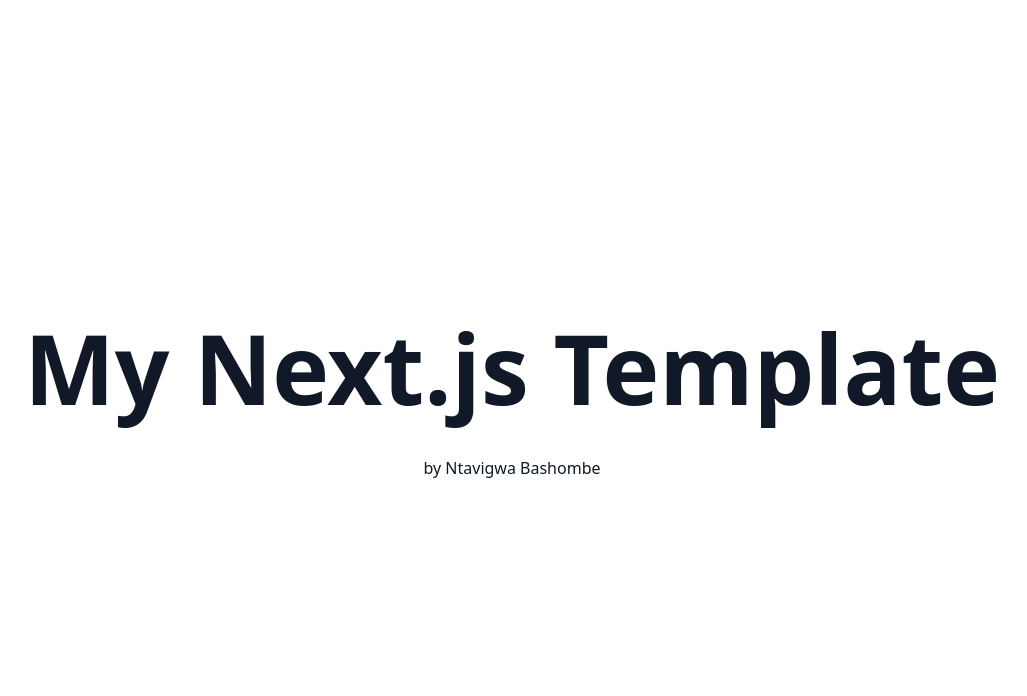
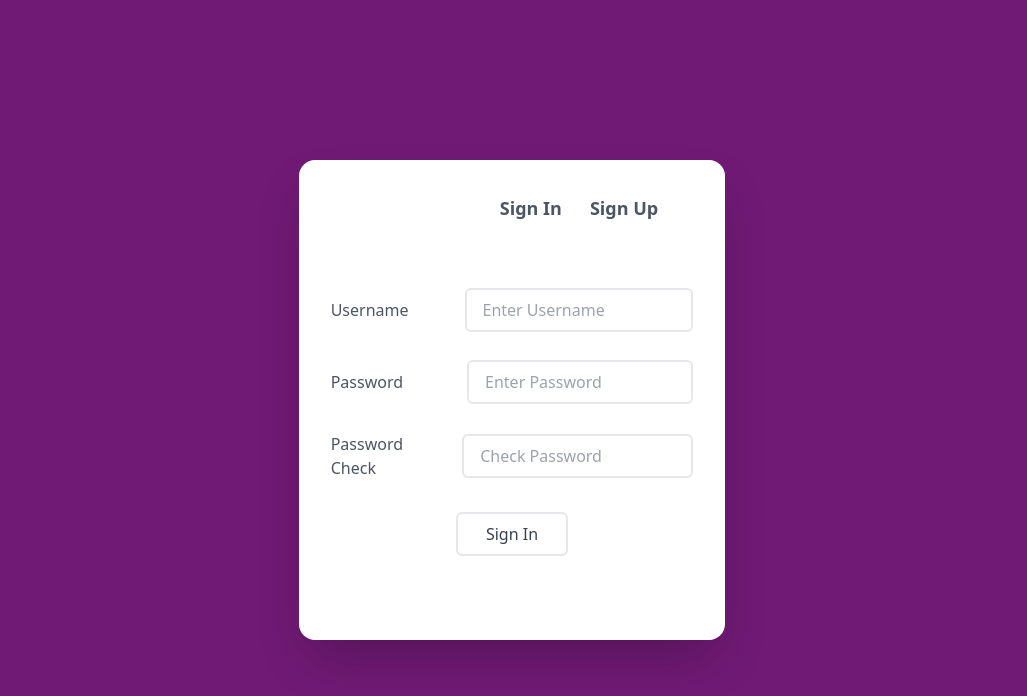
Before and after one commit to Joel-Kimikya/form-validation, a Next.js app: page / in a window 1280 px wide. Shown: the top 696 px of the page, without its empty margins (128-1155 px from the left). Built offline with nearby package versions, Linux system fonts and the light colour scheme.

Commit message:
sign in part done

```diff
--- a/components/PageMetaData.tsx
+++ b/components/PageMetaData.tsx
@@ -4,7 +4,7 @@
 const PageMetaData = (): JSX.Element => {
   return (
     <Head>
-      <title>Ntavigwa Template</title>
+      <title>Form - Validation</title>
       <meta name='description' content='Ensemble Pour Le Changement - RDC' />
     </Head>
   );
--- a/pages/index.tsx
+++ b/pages/index.tsx
@@ -1,5 +1,6 @@
 import React from 'react';
 import { NextPage } from 'next';
+// import { useRouter } from 'next/router';
 
 /**
  * @author Ntavigwa Bashombe
@@ -11,12 +12,66 @@
  * @version 1.0.0
  */
 const Home: NextPage = (): JSX.Element => {
+  // const route = useRouter();
+
   return (
-    <div className='flex flex-col space-y-10 w-full h-full justify-center items-center min-h-screen text-8xl text-gray-900 font-bold'>
-      <p>My Next.js Template</p>
-      <p className='text-base font-medium'>by Ntavigwa Bashombe</p>
+    <div className='bg-fuchsia-900 flex justify-center items-center h-screen'>
+      <div className='bg-white w-1/3 h-3/5 rounded-2xl shadow-2xl text-gray-600'>
+        <div className='flex flex-row justify-around items-center h-[20%] text-lg font-bold'>
+          <div></div>
+          <div className='flex flex-row space-x-7'>
+            {/* <button
+              onClick={() => route.push('/')}
+              className='hover:text-fuchsia-900'
+            > */}
+            <div> Sign In</div>
+            {/* </button> */}
+            {/* <button
+              onClick={() => route.push('/post')}
+              className='hover:text-fuchsia-900'
+            > */}
+            <div> Sign Up</div>
+            {/* </button> */}
+          </div>
+        </div>
+        <div className='flex flex-col space-y-7 m-8'>
+          <div className='flex flex-row items-center space-x-14'>
+            <label>Username</label>
+            <input
+              type='text'
+              placeholder='Enter Username'
+              className='bg-white border-2 border-gray-200 py-2 focus:outline-none px-4 text-black w-2/3 rounded-md'
+            />
+          </div>
+          <div className='flex flex-row items-center space-x-16'>
+            <label>Password</label>
+            <input
+              type='password'
+              placeholder='Enter Password'
+              className='bg-white border-2 border-gray-200 py-2 focus:outline-none px-4 text-black w-2/3 rounded-md'
+            />
+          </div>
+          <div className='flex flex-row items-center space-x-4'>
+            <label>Password Check</label>
+            <input
+              type='password'
+              placeholder='Check Password'
+              className='bg-white border-2 border-gray-200 py-2 focus:outline-none px-4 text-black w-2/3 rounded-md'
+            />
+          </div>
+        </div>
+        <div className='flex justify-center'>
+          <div className='flex w-28 justify-center border-2 py-2 rounded-md hover:bg-fuchsia-100 transition ease-out duration-700 text-gray-700'>
+            <button>Sign In</button>
+          </div>
+        </div>
+      </div>
     </div>
   );
 };
 
+{
+  /* <button onClick={() => route.push('/post')}>Post</button> */
+}
+
 export default Home;
--- /dev/null
+++ b/pages/post.tsx
@@ -0,0 +1,50 @@
+import React from 'react';
+// import { useRouter } from 'next/router';
+
+const signUp = () => {
+  // const route = useRouter();
+
+  return (
+    <div className='bg-fuchsia-900 flex justify-center items-center h-screen'>
+      <div className='bg-white w-1/2 h-3/4 rounded-2xl shadow-2xl text-gray-600'>
+        <div className='flex flex-row justify-around items-center h-[20%] text-lg font-bold'>
+          <div></div>
+          <div className='flex flex-row space-x-7'>
+            {/* <button
+              onClick={() => route.push('/')}
+              className='hover:text-fuchsia-900'
+            > */}
+            <div> Sign In</div>
+            {/* </button> */}
+            {/* <button
+              onClick={() => route.push('/signup')}
+              className='hover:text-fuchsia-900'
+            > */}
+            <div> Sign Up</div>
+            {/* </button> */}
+          </div>
+        </div>
+        <div className='flex flex-row text-sm justify-around'>
+          <div className='flex flex-row items-center space-x-5'>
+            <label>First Name</label>
+            <input
+              type='text'
+              placeholder='Enter First Name'
+              className='bg-white border-2 border-gray-200 py-1 focus:outline-none px-3 text-black w-2/3 rounded-md'
+            />
+          </div>
+          <div className='flex flex-row items-center space-x-5'>
+            <label>Last Name</label>
+            <input
+              type='text'
+              placeholder='Enter Last Name'
+              className='bg-white border-2 border-gray-200 py-1 focus:outline-none px-3 text-black w-2/3 rounded-md'
+            />
+          </div>
+        </div>
+      </div>
+    </div>
+  );
+};
+
+export default signUp;
```
